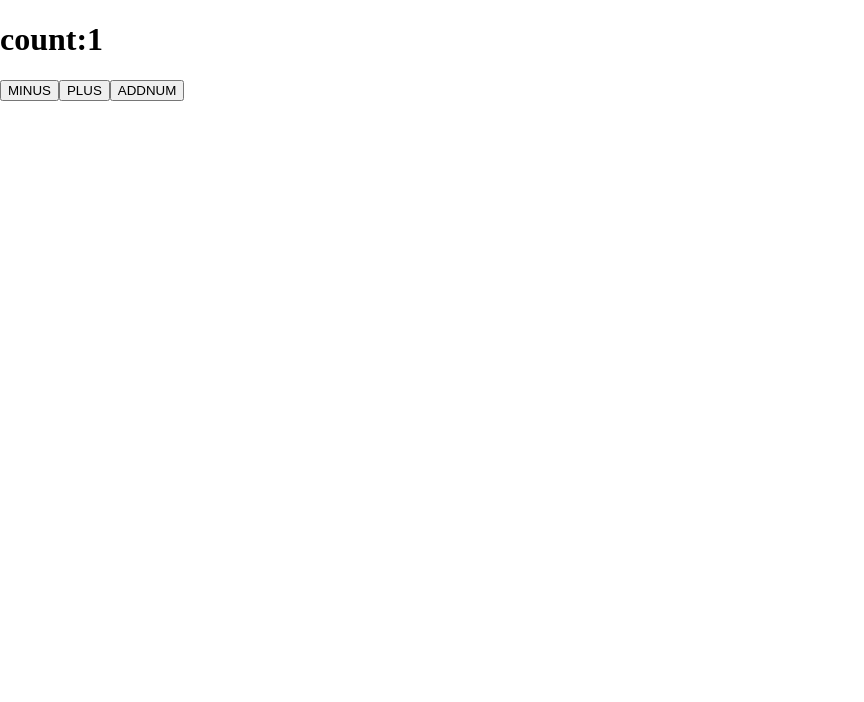
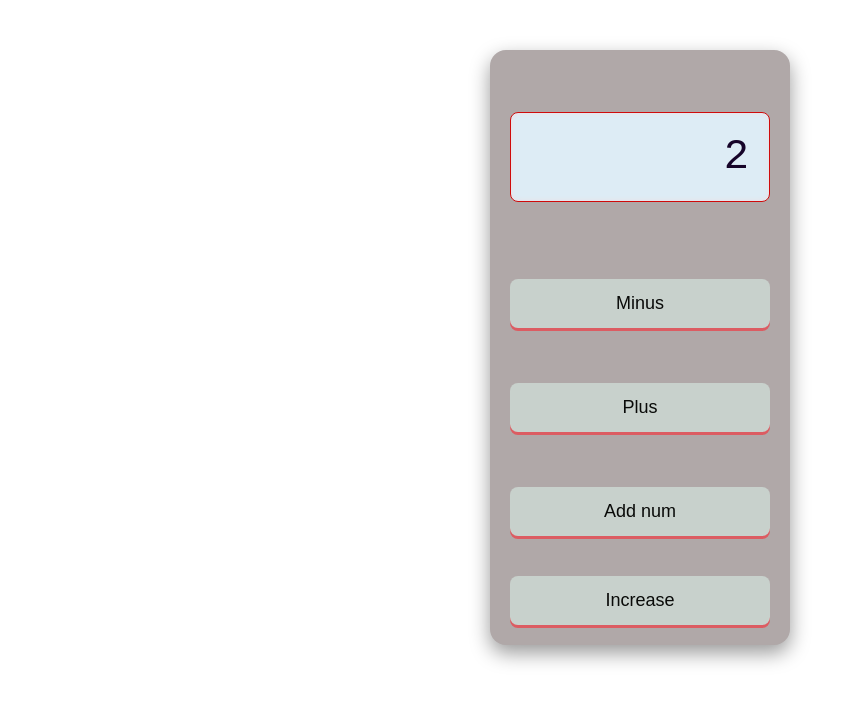
Before and after one commit to BrownEdgar/React_DESEMBER, a React (Vite) app: page / in a window 1280 px wide. Shown: the top 702 px of the page, without its empty margins (0-864 px from the left). Built offline with nearby package versions, Linux system fonts and the light colour scheme.

Commit message:
my homeworl

```diff
--- /dev/null
+++ b/src/components/TASK/App.jsx
@@ -0,0 +1,24 @@
+import React, { useState } from 'react'
+
+const arr = ["red","blue","black"]
+
+function App() {
+ const [text,setText]=useState("")
+console.log(text);
+
+  return (
+
+    <div className='App'>
+    <h1>{text}</h1>
+    {
+
+        arr.map((elem)=>{
+            return <button  onClick={()=>setText(elem)} key={elem}>{elem}</button>
+        })
+    }
+
+    </div>
+  )
+}
+
+export default App
--- a/src/components/TESTCUSTM/App.jsx
+++ b/src/components/TESTCUSTM/App.jsx
@@ -1,16 +1,18 @@
 import React from 'react'
 import useCount from './useCount'
+import './App.scss'
 
 function App () {
-    const [count,{minus,plus,addRandom}]=useCount(1)
-    console.log(count);
+    const [count,{minus,plus,addRandom,incrase}]=useCount(2)
+
 
   return (
     <div className='App'>
-      <h1>count:{count}</h1>
-  <button onClick={minus}>MINUS</button>
-  <button onClick={plus}>PLUS</button>
-  <button onClick={addRandom}>ADDNUM</button>
+  <p  className='App__count' >{count}</p>
+  <button className='App__minus' onClick={minus}>Minus</button>
+  <button  className='App__plus' onClick={plus}>Plus</button>
+  <button className='App__addnum' onClick={addRandom}>Add num</button>
+  <button className='App__incrase' onClick={incrase}>Increase</button>
     </div>
   )
 }
--- /dev/null
+++ b/src/components/TESTCUSTM/App.scss
@@ -0,0 +1,86 @@
+.App {
+    width: 300px;
+    margin: 50px auto;
+    padding: 20px;
+    background-color: #b0a8a8;
+    border-radius: 16px;
+    box-shadow: 0 8px 20px rgba(0, 0, 0, 0.4);
+    display: flex;
+    flex-direction: column;
+    align-items: stretch;
+    gap: 20px;
+    font-family: 'Courier New', Courier, monospace;
+  }
+
+  .App__count {
+    border: 1px solid rgb(207, 11, 11);
+    background-color: #ddecf5;
+    color: #160429;
+    font-size: 42px;
+    padding: 20px;
+    border-radius: 8px;
+    text-align: right;
+    box-shadow: inset 0 0 5px #eedde1;
+    animation: countAppear 0.4s ease, countPulse 0.3s ease;
+  }
+
+  @keyframes countAppear {
+    from {
+      opacity: 0;
+      transform: translateY(-10px);
+    }
+    to {
+      opacity: 1;
+      transform: translateY(0);
+    }
+  }
+
+  @keyframes countPulse {
+    0% {
+      transform: scale(1);
+
+    }
+    50% {
+      transform: scale(1.1);
+
+    }
+    100% {
+      transform: scale(1);
+
+    }
+  }
+
+  .App__minus,
+  .App__plus,
+  .App__addnum,
+  .App__incrase {
+    background-color: #c8d1cc;
+    color: rgb(9, 10, 8);
+    border: none;
+    padding: 14px 0;
+    font-size: 18px;
+    border-radius: 8px;
+    cursor: pointer;
+    transition: transform 0.2s ease, background-color 0.2s ease;
+    box-shadow: 0 3px 0 #dc5c62;
+    width: 100%;
+
+    &:hover {
+      background-color: #e9eedf;
+      transform: translateY(-2px);
+      box-shadow: 0 6px 6px rgba(196, 12, 18, 0.4);
+    }
+
+    &:active {
+      transform: translateY(0);
+      box-shadow: inset 0 1px 2px rgba(82, 3, 3, 0.5);
+    }
+  }
+
+
+  .App__minus,
+  .App__plus,
+  .App__addnum {
+    margin-top: 15px;
+    margin-bottom: 20px;
+  }
--- a/src/components/TESTCUSTM/useCount.jsx
+++ b/src/components/TESTCUSTM/useCount.jsx
@@ -2,11 +2,11 @@ import React, { useState } from 'react'
 
 function useCount(count) {
     const [value, setValue] = useState(count)
-
     const minus = () => setValue(value - 1)
     const plus = () => setValue(value + 1)
     const addRandom = () => setValue(value + Math.round(Math.random() * 100))
-    return [count, { minus, plus, addRandom }]
+    const incrase = ()=> setValue(value * value)
+    return [value, { minus, plus, addRandom,incrase }]
 }
 
 export default useCount
--- /dev/null
+++ b/src/components/homework3/App.jsx
@@ -0,0 +1,47 @@
+import React, { useState } from 'react'
+import Dashboard from './Dashboard'
+import { MyContext } from './MyContext'
+
+function App() {
+    const [data, setData] = useState([
+        {
+            id: 1,
+            title: "Living Nature",
+            img: "https://bipbap.ru/wp-content/uploads/2017/04/187604chan1309313071950.jpg",
+            year: "2020",
+            description: "Nature",
+            text: "When the sky merges with the sea, the boundary between the earthly and the heavenly disappears, and true wonders of nature unfold before us. The colors shimmer as if alive, the waves reflect the clouds, and the horizon becomes an illusion - mysterious, infinite, and alluring. In these moments, it feels as if nature itself whispers its secrets to us, inviting us to touch eternity."
+        },
+        {
+            id: 2,
+            title: "Anime Portrait 2018",
+            img: "https://i.pinimg.com/736x/f2/96/cd/f296cda51fc2b175ea910e690f338330.jpg",
+            year: "2018",
+            description: "Illustration",
+            text: "Anime is a unique art form combining stunning visuals, deep storytelling, vibrant characters, and emotional journeys that captivate fans worldwide."
+        },
+        {
+            id: 3,
+            title: "Components",
+            img: "https://tse1.mm.bing.net/th/id/OIP.BbvU6OFI3LFpIThjj4f4CwHaDt?rs=1&pid=ImgDetMain&o=7&rm=3",
+            year: "2018",
+            description: "Components Design",
+            text: "A React component is a reusable, independent piece of UI that manages its own state and renders based on given props."
+        },
+    ])
+    return (
+        <div className='App'>
+
+            <MyContext value={{ data, setData }}>
+
+                <Dashboard />
+
+            </MyContext>
+
+
+
+        </div>
+    )
+}
+
+export default App
--- /dev/null
+++ b/src/components/homework3/MyContext.jsx
@@ -0,0 +1,3 @@
+import { createContext } from "react";
+
+export const MyContext = createContext(null)
```
Also changed, not shown: src/components/homework3/Dashboard.jsx (added, +14 -0 lines), src/components/homework3/Posts.jsx (added, +52 -0 lines), src/components/TASK/App.scss (added), src/components/homework3/App.scss (added), src/components/homework3/Dashboard.scss (added), src/components/homework3/Posts.scss (added).
